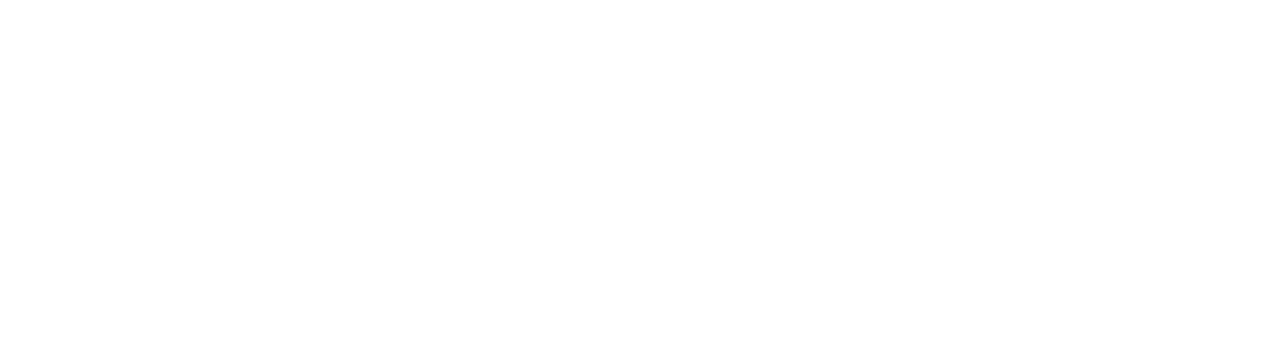
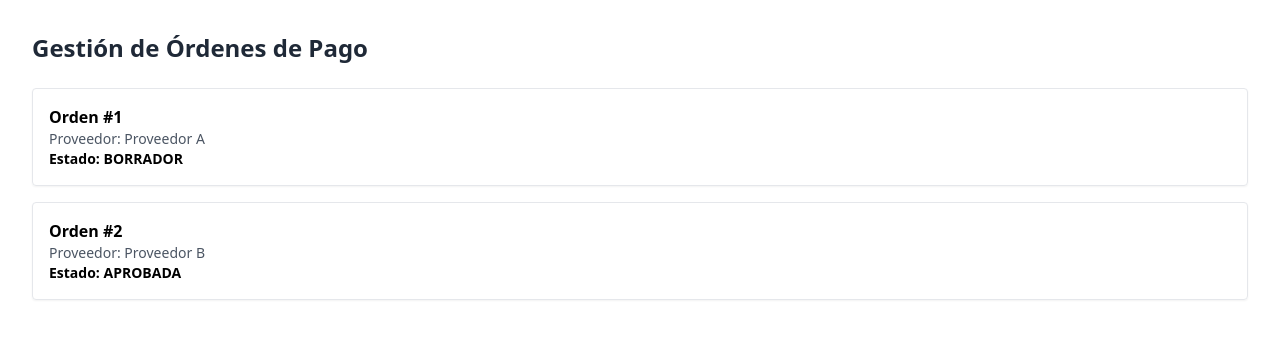
Before and after one commit to juandaosp/ginko-payment-orders, a Nuxt app: page / in a window 1280 px wide. Shown: the top 338 px of the page. Built offline with nearby package versions, Linux system fonts and the light colour scheme.

Commit message:
refactor(US-2.1, US-2.2): update component folder structure

```diff
--- a/components/EmptyState.vue
+++ /dev/null
@@ -1,5 +0,0 @@
-<template>
-    <div class="text-center p-10 border border-dashed rounded-lg">
-        <p class="text-gray-500">No hay órdenes registradas actualmente.</p>
-    </div>
-</template>
--- a/components/ErrorState.vue
+++ /dev/null
@@ -1,9 +0,0 @@
-<script setup lang="ts">
-defineProps<{ message: string }>();
-</script>
-
-<template>
-    <div class="p-4 bg-red-50 text-red-700 rounded-lg border border-red-200">
-        <strong>Error:</strong> {{ message }}
-    </div>
-</template>
--- a/components/LoadingState.vue
+++ /dev/null
@@ -1,8 +0,0 @@
-<template>
-    <div class="flex justify-center items-center p-10">
-        <div
-            class="animate-spin rounded-full h-8 w-8 border-b-2 border-blue-600"
-        ></div>
-        <span class="ml-3 text-gray-600">Cargando órdenes...</span>
-    </div>
-</template>
--- a/components/StatusBadge.vue
+++ /dev/null
@@ -1,19 +0,0 @@
-<script setup lang="ts">
-defineProps<{ status: string }>();
-
-const colors: Record<string, string> = {
-    BORRADOR: "bg-gray-100 text-gray-800",
-    APROBADA: "bg-green-100 text-green-800",
-};
-</script>
-
-<template>
-    <span
-        :class="[
-            'px-2 py-1 rounded-full text-xs font-medium',
-            colors[status] || 'bg-blue-100 text-blue-800',
-        ]"
-    >
-        {{ status }}
-    </span>
-</template>
--- /dev/null
+++ b/pages/index.vue
@@ -0,0 +1,38 @@
+<script setup lang="ts">
+import { useOrderStore } from "../stores/orders";
+
+const ordersStore = useOrderStore();
+
+// Cargamos los datos al montar la página
+onMounted(() => {
+    ordersStore.loadOrders();
+});
+</script>
+
+<template>
+    <div class="p-8">
+        <h1 class="text-2xl font-bold text-gray-800">
+            Gestión de Órdenes de Pago
+        </h1>
+        <LoadingState v-if="ordersStore.loading" />
+        <ErrorState
+            v-else-if="ordersStore.error"
+            :message="ordersStore.error"
+        />
+        <EmptyState v-else-if="ordersStore.orders.length === 0" />
+
+        <ul v-else class="mt-6 space-y-4">
+            <li
+                v-for="order in ordersStore.orders"
+                :key="order.id"
+                class="p-4 border rounded shadow-sm"
+            >
+                <p class="font-semibold">Orden #{{ order.id }}</p>
+                <p class="text-sm text-gray-600">
+                    Proveedor: {{ order.providerName }}
+                </p>
+                <p class="text-sm font-bold">Estado: {{ order.status }}</p>
+            </li>
+        </ul>
+    </div>
+</template>
--- a/stores/orders.ts
+++ b/stores/orders.ts
@@ -11,6 +11,7 @@
   actions: {
     async loadOrders() {
       this.loading = true;
+
       try {
         this.orders = await fetchOrders();
       } catch (err) {
```
